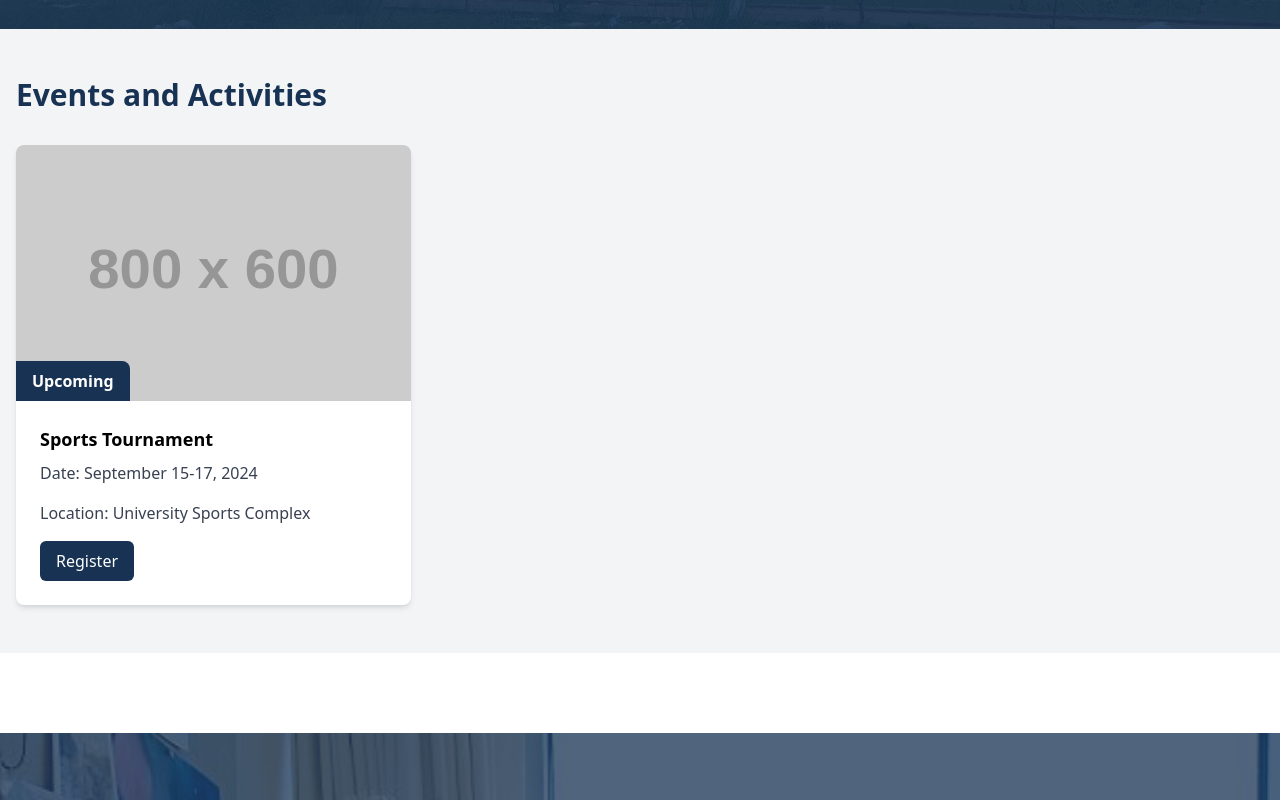
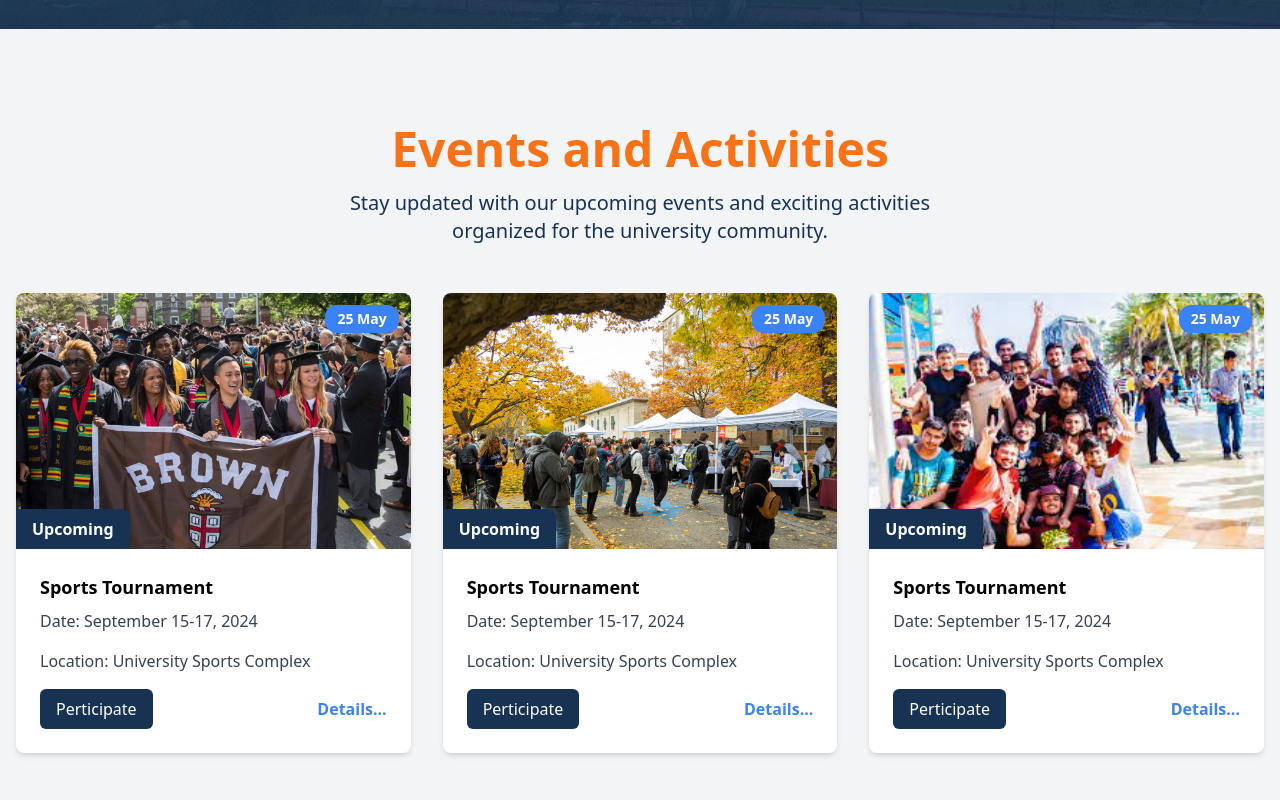
Before and after one commit to Basirul-Hridoy/campus-crave-client, a React (Vite) app: page / in a window 1280 px wide. Shown: the part 2800-3600 px from the top of the page. Built offline with nearby package versions, Linux system fonts and the light colour scheme.

Commit message:
Design: make Events section for upcomming any event's on the University

```diff
--- a/src/pages/Home/Events/EventsSection.jsx
+++ b/src/pages/Home/Events/EventsSection.jsx
@@ -1,23 +1,69 @@
-
+import eventImg_1 from "../../../../public/images/events/MacandCheese-2022_40.jpg"
+import eventImg_2 from "../../../../public/images/events/download.jpeg"
+import eventImg_3 from "../../../../public/images/events/20170527_COMM_GradSunday01.jpg"
 const EventsSection = () => {
     return (
         <section className="py-12 bg-gray-100">
-            <div className="container mx-auto px-4">
-                <h2 className="text-3xl font-bold text-primary mb-8">Events and Activities</h2>
+            <div className="wrapper mx-auto px-4">
+                {/* Section Title and Short Description */}
+                <div className="my-12 text-center space-y-4">
+                    <h2 className="text-3xl md:text-5xl font-bold text-secondary mb-2">Events and Activities</h2>
+                    <p className="text-primary text-xl md:w-1/2 mx-auto">Stay updated with our upcoming events and exciting activities organized for the university community.</p>
+                </div>
 
                 {/* Event Grid */}
                 <div className="grid grid-cols-1 md:grid-cols-2 lg:grid-cols-3 gap-8">
                     {/* Individual Event Card */}
                     <div className="bg-white rounded-lg overflow-hidden shadow-md">
                         <div className="relative overflow-hidden">
-                            <img src="https://via.placeholder.com/800x600" alt="Event" className="w-full h-64 object-cover object-center" />
+                            <span className="px-3 py-1 rounded-xl bg-blue-500 text-white absolute top-3 right-3 z-50 text-sm font-semibold">25 May</span>
+                            <img src={eventImg_3} alt="Event" className="w-full h-64 object-cover object-center hover:scale-110 transition-all duration-1000" />
                             <div className="absolute bottom-0 left-0 bg-primary text-white px-4 py-2 font-semibold rounded-tr-lg">Upcoming</div>
                         </div>
                         <div className="p-6">
                             <h3 className="text-lg font-semibold mb-2">Sports Tournament</h3>
                             <p className="text-gray-700 mb-4">Date: September 15-17, 2024</p>
                             <p className="text-gray-700 mb-4">Location: University Sports Complex</p>
-                            <button className="bg-primary text-white px-4 py-2 rounded-md hover:bg-secondary transition-colors duration-300">Register</button>
+                            <div className="flex justify-between">
+                                <button className="bg-primary text-white px-4 py-2 rounded-md hover:bg-secondary transition-colors duration-300">Perticipate</button>
+                                <button className="text-blue-500 font-semibold hover:underline">Details...</button>
+                            </div>
+                        </div>
+                    </div>
+
+                    {/* Individual Event Card */}
+                    <div className="bg-white rounded-lg overflow-hidden shadow-md">
+                        <div className="relative overflow-hidden">
+                            <img src={eventImg_1} alt="Event" className="w-full h-64 object-cover object-center hover:scale-110 transition-all duration-1000" />
+                            <span className="px-3 py-1 rounded-xl bg-blue-500 text-white absolute top-3 right-3 z-50 text-sm font-semibold">25 May</span>
+                            <div className="absolute bottom-0 left-0 bg-primary text-white px-4 py-2 font-semibold rounded-tr-lg">Upcoming</div>
+                        </div>
+                        <div className="p-6">
+                            <h3 className="text-lg font-semibold mb-2">Sports Tournament</h3>
+                            <p className="text-gray-700 mb-4">Date: September 15-17, 2024</p>
+                            <p className="text-gray-700 mb-4">Location: University Sports Complex</p>
+                            <div className="flex justify-between">
+                                <button className="bg-primary text-white px-4 py-2 rounded-md hover:bg-secondary transition-colors duration-300">Perticipate</button>
+                                <button className="text-blue-500 font-semibold hover:underline">Details...</button>
+                            </div>
+                        </div>
+                    </div>
+
+                    {/* Individual Event Card */}
+                    <div className="bg-white rounded-lg overflow-hidden shadow-md">
+                        <div className="relative overflow-hidden">
+                            <img src={eventImg_2} alt="Event" className="w-full h-64 object-cover object-center hover:scale-110 transition-all duration-1000" />
+                            <span className="px-3 py-1 rounded-xl bg-blue-500 text-white absolute top-3 right-3 z-50 text-sm font-semibold">25 May</span>
+                            <div className="absolute bottom-0 left-0 bg-primary text-white px-4 py-2 font-semibold rounded-tr-lg">Upcoming</div>
+                        </div>
+                        <div className="p-6">
+                            <h3 className="text-lg font-semibold mb-2">Sports Tournament</h3>
+                            <p className="text-gray-700 mb-4">Date: September 15-17, 2024</p>
+                            <p className="text-gray-700 mb-4">Location: University Sports Complex</p>
+                            <div className="flex justify-between">
+                                <button className="bg-primary text-white px-4 py-2 rounded-md hover:bg-secondary transition-colors duration-300">Perticipate</button>
+                                <button className="text-blue-500 font-semibold hover:underline">Details...</button>
+                            </div>
                         </div>
                     </div>
                 </div>
```
